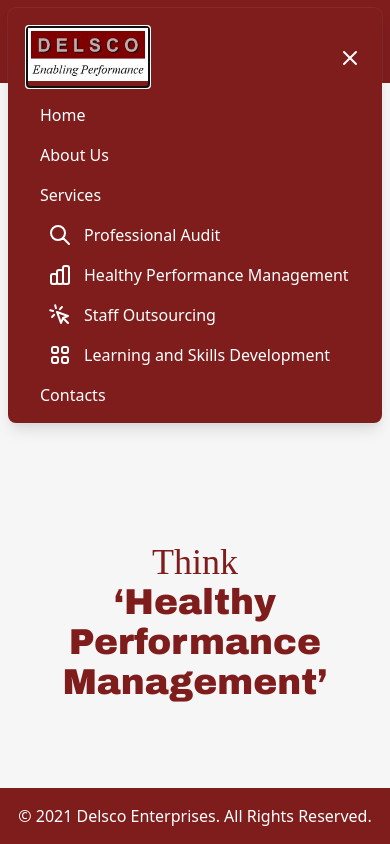
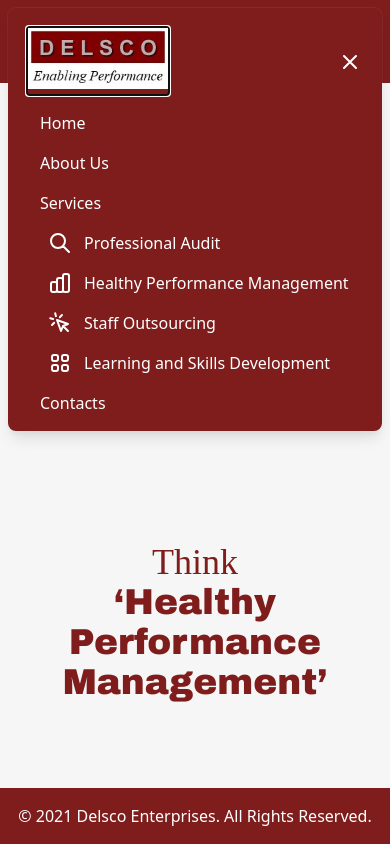
Before and after one commit to adagala/delsco, a Next.js app: page / in a window 390 px wide. Both pictures are taken after a click on the button "Open menu". Built offline with nearby package versions, Linux system fonts and the light colour scheme; what @tailwindcss/typography would draw is missing.

Commit message:
update: adjusted image dimensions on mobile nav popover

```diff
--- a/components/header.tsx
+++ b/components/header.tsx
@@ -179,8 +179,8 @@ const Header = ({ title }: { title: string }) => {
                         <Image
                           src="/logo.jpg"
                           alt="Delsco Enterprises Performance Logo"
-                          width={120}
-                          height={53}
+                          width={140}
+                          height={61}
                         />
                       </a>
                     </Link>
```
